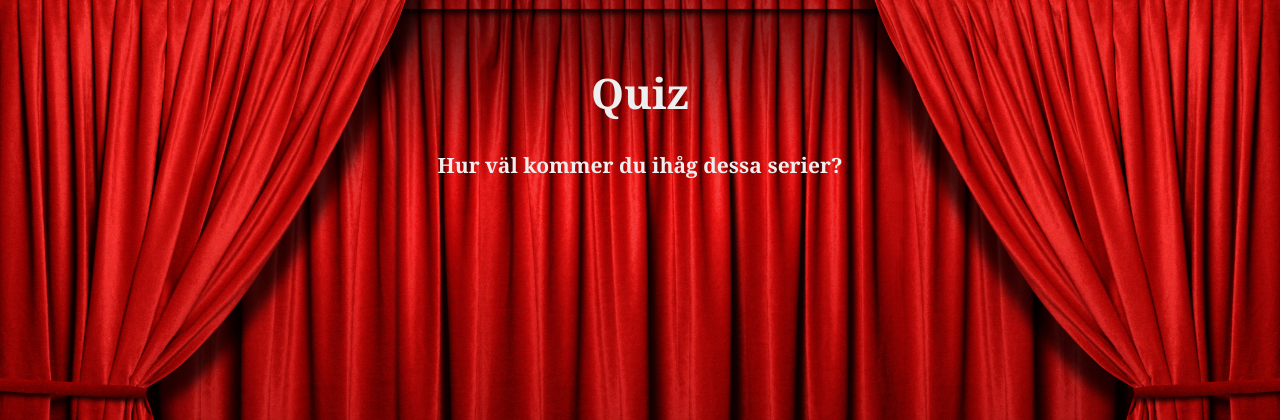
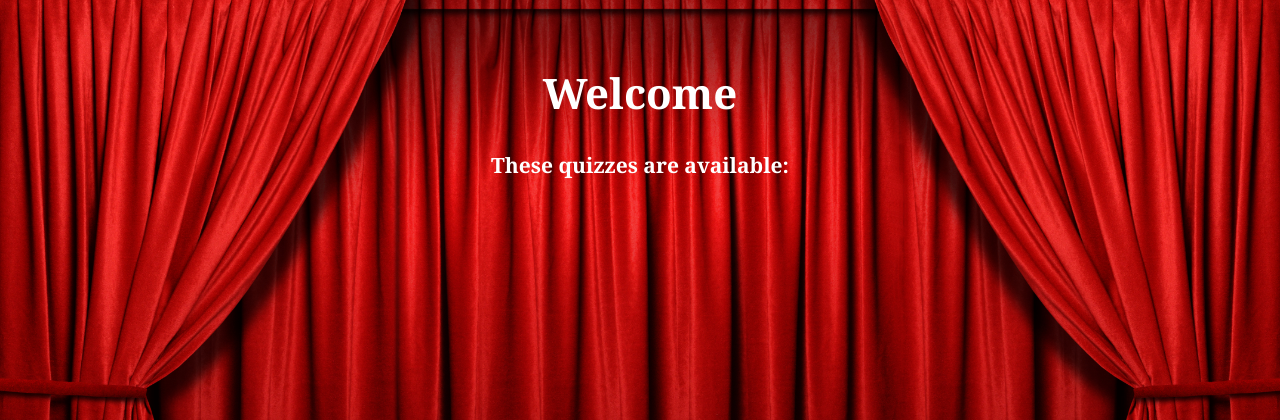
Before and after one commit to Starbuff/quizsite, a Django app: page / in a window 1280 px wide. Shown: the top 420 px of the page. Run offline with Django 3.2, Linux system fonts and the light colour scheme; data that the repository does not hold is empty.

Commit message:
mostly css changes

```diff
--- a/quiz/templates/quiz/quiz.html
+++ b/quiz/templates/quiz/quiz.html
@@ -18,7 +18,7 @@
 		</div>
 
 	{% url "question_page" quiz.slug 1 %}
-	<p><a href="{% url "question_page" quiz.slug 1 %}"> Till första frågan</a></p>
+	<h2><a href="{% url "question_page" quiz.slug 1 %}"> Start quiz</a></h2>
 
 	</body>
 </html>
--- a/quiz/templates/quiz/startpage.html
+++ b/quiz/templates/quiz/startpage.html
@@ -11,17 +11,15 @@
 	</head>
 
 	<body>
-		<h1>Quiz</h1>
-		<h2>Hur väl kommer du ihåg dessa serier?<h2><br>
+		<h1>Welcome</h1>
+		<h2>These quizzes are available:<h2>
 		<div></div>
-
-		<br><br>
 
 		{% for quiz in quizzes %}
 
-			<a href="{% url "quiz_page" quiz.slug %}"> <h1>{{ quiz.name}}</h1> </a>
-			<p> {{ quiz.description }}</p><br>
-
+			<a href="{% url "quiz_page" quiz.slug %}"> <h2>{{ quiz.name}}</h2> </a>
+			<!-- <img src="/static/twin_peaks.jpg"alt="Twin Peaks intro" style="width:30%">
+ -->
 		{% endfor %}
 
 	</body>
--- a/static/quiz.css
+++ b/static/quiz.css
@@ -22,6 +22,13 @@ h1
 { 	font-size: 42px;
 	font-weight: 600;
 	margin: 0 0 30px 0;
+	color: #FFFFFF
+
+}
+
+h2
+{
+	color: #FFFFFF
 }
 
 h3
@@ -29,6 +36,16 @@ h3
 	font-size: 20px;
 	font-weight: 400;
 	color: #CC0000;
+}
+
+h4
+{
+	color: #000000;
+}
+
+a:hover
+{
+    background-color: yellow;
 }
 
 div
```
Also changed, not shown: quiz/views.py (line endings or trailing spaces).
